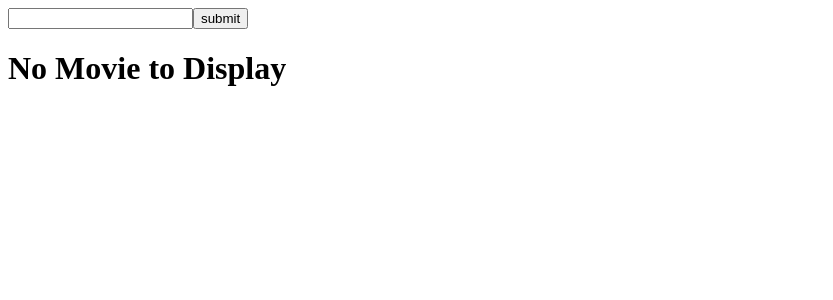
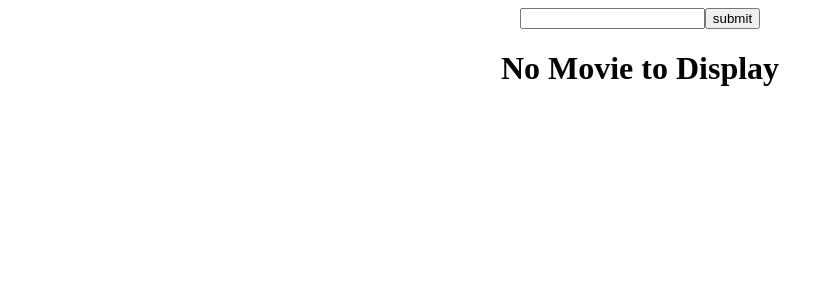
Before and after one commit to Kolten-Pilar/react-movie-search-app, a React (Vite) app: page / in a window 1280 px wide. Shown: the top 300 px of the page, without its empty margins (0-833 px from the left). Built offline with nearby package versions, Linux system fonts and the light colour scheme; no server answers.

Commit message:
added styling

```diff
--- a/src/App.jsx
+++ b/src/App.jsx
@@ -2,6 +2,12 @@ import React, { useState, useEffect } from 'react'
 import Form from './components/Form'
 import MovieDisplay from './components/MovieDisplay'
 import styled from 'styled-components'
+
+const Container = styled.div`
+  width: 80%;
+  margin: auto;
+  text-align: center;
+`
 
 function App() {
   const apiKey = '307567c1'
@@ -24,10 +30,10 @@ function App() {
 
 
   return (
-    <>
+    <Container>
       <Form movieSearch={getMovie}/>
       <MovieDisplay movie={movie}/>
-    </>
+    </Container>
   )
 }
 
--- a/src/components/MovieDisplay.jsx
+++ b/src/components/MovieDisplay.jsx
@@ -1,4 +1,10 @@
 import React from "react";
+import styled from "styled-components";
+
+const Title = styled.h1`
+  font-size: 3rem;
+  color: red;
+`
 
 function MovieDisplay({ movie }) {
   // function to return loaded JSX
@@ -6,7 +12,7 @@ function MovieDisplay({ movie }) {
     return (
       <>
         <div>
-          <h1>{movie.Title}</h1>
+          <Title>{movie.Title}</Title>
           <h2>Genre: {movie.Genre}</h2>
           <h2>Rated: {movie.Rated}</h2>
           <img src={movie.Poster} alt={movie.Title} />
```
